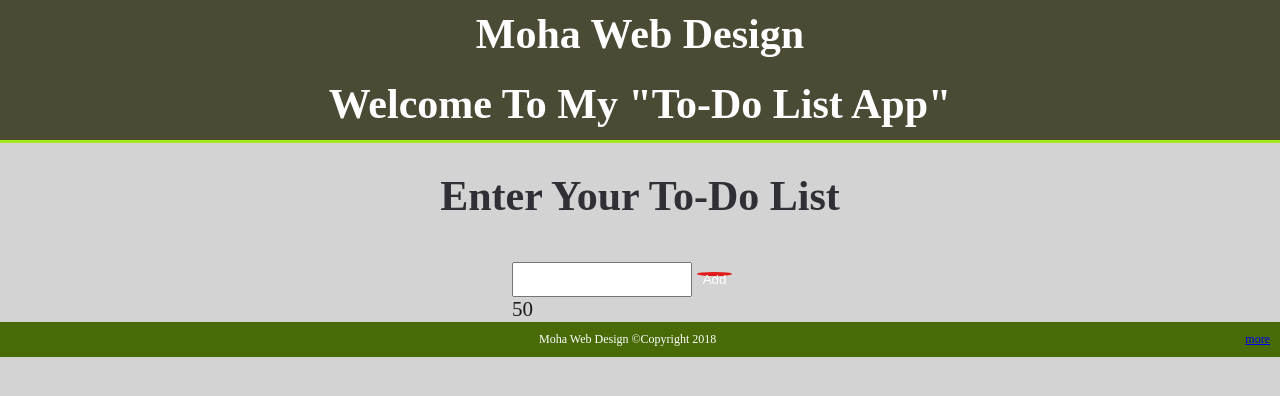
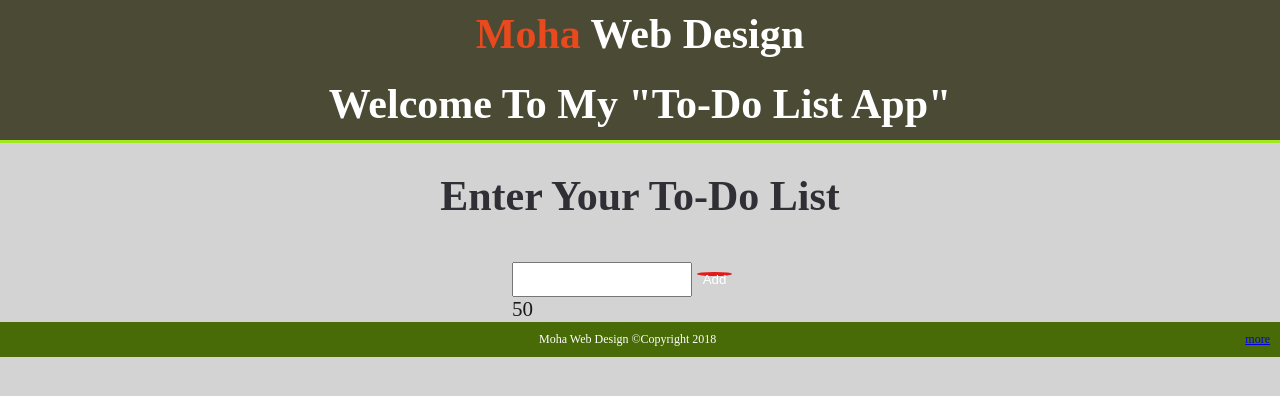
Before and after one commit to qooje14/todo-app-js, a plain HTML site: page index.html in a window 1280 px wide. Drawn offline with Linux system fonts and the light colour scheme.

Commit message:
Update Demo.css

```diff
--- a/Demo.css
+++ b/Demo.css
@@ -16,6 +16,10 @@ header{
     color: #ffffff;
 	min-height: 60px;
 	border-bottom: #a1e81d 3px solid;
+}
+.hightlight{
+	color: #e8491d;
+    font-weight: bold;
 }
  h1{
      margin-bottom: 2px;;
```
